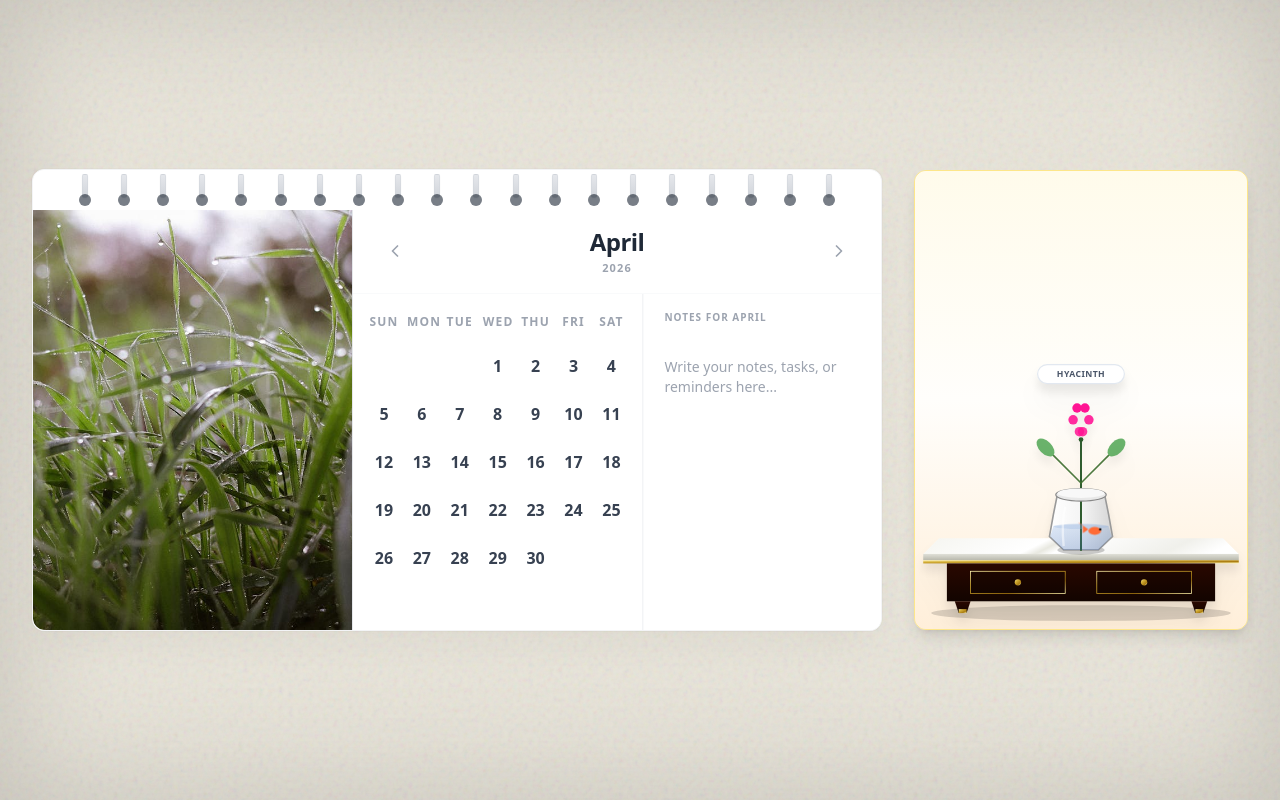
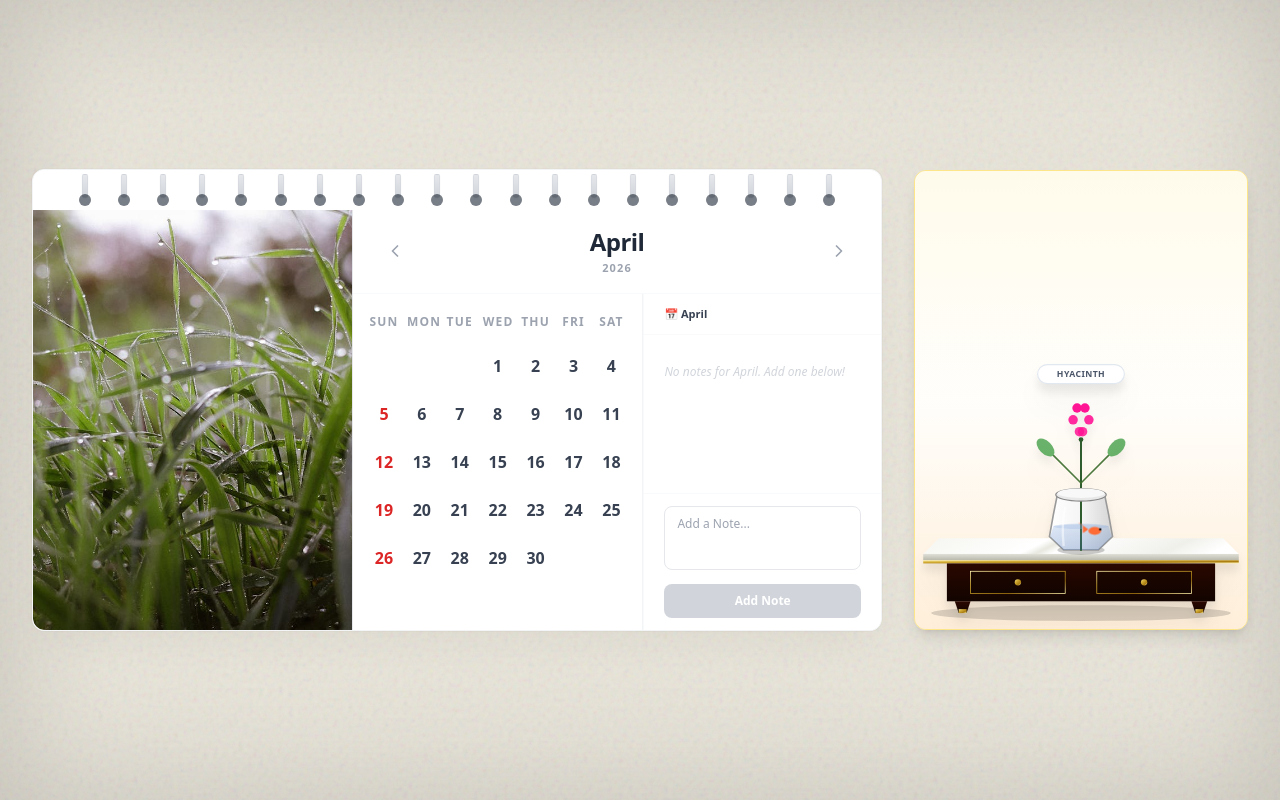
Before and after one commit to MichaelSpeaksTruth/TakeMeForward, a React (Vite) app in the folder frontend/: page / in a window 1280 px wide. Built offline with nearby package versions, Linux system fonts and the light colour scheme.

Commit message:
Notes section improvised

```diff
--- a/frontend/src/components/WallCalendar.jsx
+++ b/frontend/src/components/WallCalendar.jsx
@@ -74,8 +74,8 @@ export default function WallCalendar() {
   const [currentDate, setCurrentDate] = useState(new Date());
   const [startDate, setStartDate] = useState(null);
   const [endDate, setEndDate] = useState(null);
-  const [notes, setNotes] = useState("");
-  const [tempNotes, setTempNotes] = useState("");
+  const [notes, setNotes] = useState([]);
+  const [tempNoteContent, setTempNoteContent] = useState("");
   const [isFlipping, setIsFlipping] = useState(false);
 
   // ========================
@@ -83,21 +83,24 @@ export default function WallCalendar() {
   // ========================
 
   /**
-   * Generates a unique key for storing notes based on selection
-   * Returns either "range-YYYYMMDD-YYYYMMDD" or "general-YYYY-MM"
+   * Generates a unique key for storing notes based on month/year
+   * Notes always persist in their original month
    */
   const getNoteKey = () => {
-    return `general-${format(currentDate, "yyyy-MM")}`;
+    return `notes-${format(currentDate, "yyyy-MM")}`;
   };
 
   /**
-   * Generates a label for the notes textarea
+   * Get date/duration text for a note
    */
-  const getNotesLabel = () => {
-    if (startDate && endDate) {
-      return `Notes for ${format(startDate, "MMM d")} - ${format(endDate, "MMM d")}`;
+  const getNoteDateLabel = (note) => {
+    if (note.selectedStartDate && note.selectedEndDate) {
+      return `${format(new Date(note.selectedStartDate), "MMM d")} - ${format(new Date(note.selectedEndDate), "MMM d")}`;
     }
-    return `Notes for ${monthNames[currentDate.getMonth()]}`;
+    if (note.selectedDate) {
+      return format(new Date(note.selectedDate), "MMM d, yyyy");
+    }
+    return "Month Note";
   };
 
   /**
@@ -157,6 +160,48 @@ export default function WallCalendar() {
     }, 300);
   };
 
+  /**
+   * Add a new note
+   */
+  const handleAddNote = () => {
+    if (!tempNoteContent.trim()) return;
+
+    const newNote = {
+      id: Date.now(),
+      content: tempNoteContent,
+      timestamp: new Date().toISOString(),
+      selectedDate: startDate ? startDate.toISOString() : null,
+      selectedStartDate: startDate && endDate ? startDate.toISOString() : null,
+      selectedEndDate: startDate && endDate ? endDate.toISOString() : null,
+    };
+
+    const updatedNotes = [...notes, newNote];
+    setNotes(updatedNotes);
+
+    // Save to localStorage - always by month
+    const key = getNoteKey();
+    localStorage.setItem(key, JSON.stringify(updatedNotes));
+
+    // Reset input but keep the date selection
+    setTempNoteContent("");
+  };
+
+  /**
+   * Delete a note by ID
+   */
+  const handleDeleteNote = (noteId) => {
+    const updatedNotes = notes.filter(note => note.id !== noteId);
+    setNotes(updatedNotes);
+
+    // Save to localStorage
+    const key = getNoteKey();
+    if (updatedNotes.length > 0) {
+      localStorage.setItem(key, JSON.stringify(updatedNotes));
+    } else {
+      localStorage.removeItem(key);
+    }
+  };
+
   // ========================
   // LOCAL STORAGE PERSISTENCE
   // ========================
@@ -169,12 +214,16 @@ export default function WallCalendar() {
     const key = getNoteKey();
     const stored = localStorage.getItem(key);
     if (stored) {
-      setTempNotes(stored);
-      setNotes(stored);
+      try {
+        setNotes(JSON.parse(stored));
+      } catch {
+        // Fallback for old string format
+        setNotes([{ id: Date.now(), classification: "note", content: stored }]);
+      }
     } else {
-      setTempNotes("");
-      setNotes("");
+      setNotes([]);
     }
+    setTempNoteContent("");
   }, [currentDate, startDate, endDate]);
 
   // Preload all month images to prevent pausing during transitions
@@ -200,14 +249,26 @@ export default function WallCalendar() {
   }, []);
 
   const handleNotesChange = (e) => {
-    const val = e.target.value;
-    setTempNotes(val);
-    const key = getNoteKey();
-    if (val) {
-      localStorage.setItem(key, val);
-    } else {
-      localStorage.removeItem(key);
+    setTempNoteContent(e.target.value);
+  };
+
+  const handleKeyPress = (e) => {
+    if (e.key === "Enter" && e.ctrlKey) {
+      handleAddNote();
     }
+  };
+
+  /**
+   * Get current selection label for the input header
+   */
+  const getCurrentSelectionLabel = () => {
+    if (startDate && endDate) {
+      return `${format(startDate, "MMM d")} - ${format(endDate, "MMM d")}`;
+    }
+    if (startDate) {
+      return format(startDate, "MMM d, yyyy");
+    }
+    return monthNames[currentDate.getMonth()];
   };
 
   // ========================
@@ -253,6 +314,12 @@ export default function WallCalendar() {
           end: endDate,
         })) {
       return `${baseClasses} bg-blue-100 text-blue-900`;
+    }
+
+    // Sunday - red text
+    const isSunday = day.getDay() === 0;
+    if (isSunday) {
+      return `${baseClasses} bg-transparent hover:bg-gray-100 text-red-600`;
     }
 
     // Regular day in month
@@ -413,26 +480,65 @@ export default function WallCalendar() {
 
                 </div>
 
-                {/* NOTES INTEGRATED */}
+                {/* NOTES PANEL - SIMPLIFIED */}
                 <div className="w-full lg:w-[45%] flex flex-col shrink-0 bg-white border-l border-gray-50">
-                  <div className="px-5 py-4 shrink-0">
-                    <h3 className="text-[10px] font-bold text-gray-400 uppercase tracking-widest truncate">{getNotesLabel()}</h3>
+                  {/* Header with current selection */}
+                  <div className="px-5 py-3 shrink-0 border-b border-gray-50">
+                    <h3 className="text-[11px] font-bold text-gray-700">📅 {getCurrentSelectionLabel()}</h3>
+                    {(startDate || endDate) && (
+                      <button
+                        onClick={handleClearRange}
+                        className="text-[9px] text-gray-400 hover:text-gray-700 transition-colors mt-1"
+                      >
+                        Clear selection
+                      </button>
+                    )}
                   </div>
-                  <textarea
-                    value={tempNotes}
-                    onChange={handleNotesChange}
-                    placeholder="Write your notes, tasks, or reminders here..."
-                    className="flex-grow px-5 py-4 text-sm text-gray-700 placeholder-gray-400 focus:outline-none resize-none border-none bg-transparent"
-                  />
-                  {(startDate || endDate) && (
-                    <div className="px-5 py-3 border-t border-gray-50 shrink-0 bg-transparent flex justify-between items-center">
-                      <p className="text-[10px] font-semibold text-gray-400 tracking-wide">
-                        {startDate && format(startDate, "MMM d")}
-                        {endDate && ` → ${format(endDate, "MMM d")}`}
-                      </p>
-                      <button onClick={handleClearRange} className="text-[10px] text-gray-400 hover:text-gray-800 transition-colors">Clear</button>
-                    </div>
-                  )}
+
+                  {/* Notes List */}
+                  <div className="flex-grow overflow-y-auto px-5 py-3 space-y-2">
+                    {notes.length === 0 ? (
+                      <p className="text-[12px] text-gray-300 italic py-4">No notes for {monthNames[currentDate.getMonth()]}. Add one below!</p>
+                    ) : (
+                      notes.map((note) => (
+                        <div key={note.id} className="p-3 rounded-lg bg-gray-50 border border-gray-200">
+                          <div className="flex items-start justify-between gap-2 mb-1">
+                            <span className="text-[10px] font-semibold text-gray-500">
+                              {getNoteDateLabel(note)}
+                            </span>
+                            <button
+                              onClick={() => handleDeleteNote(note.id)}
+                              className="text-gray-300 hover:text-red-500 transition-colors flex-shrink-0"
+                              title="Delete note"
+                            >
+                              <X size={14} />
+                            </button>
+                          </div>
+                          <p className="text-[12px] text-gray-700 break-words whitespace-pre-wrap">
+                            {note.content}
+                          </p>
+                        </div>
+                      ))
+                    )}
+                  </div>
+
+                  {/* Add Note Section - Textarea */}
+                  <div className="px-5 py-3 border-t border-gray-50 shrink-0 bg-transparent">
+                    <textarea
+                      value={tempNoteContent}
+                      onChange={handleNotesChange}
+                      onKeyPress={handleKeyPress}
+                      placeholder="Add a Note..."
+                      className="w-full px-3 py-2 text-[12px] border border-gray-200 rounded-lg focus:outline-none focus:ring-2 focus:ring-blue-500 focus:border-transparent resize-none h-16"
+                    />
+                    <button
+                      onClick={handleAddNote}
+                      disabled={!tempNoteContent.trim()}
+                      className="mt-2 w-full px-3 py-2 bg-blue-500 text-white text-[12px] font-semibold rounded-lg hover:bg-blue-600 disabled:bg-gray-300 disabled:cursor-not-allowed transition-colors"
+                    >
+                      Add Note
+                    </button>
+                  </div>
                 </div>
 
               </div>
```
